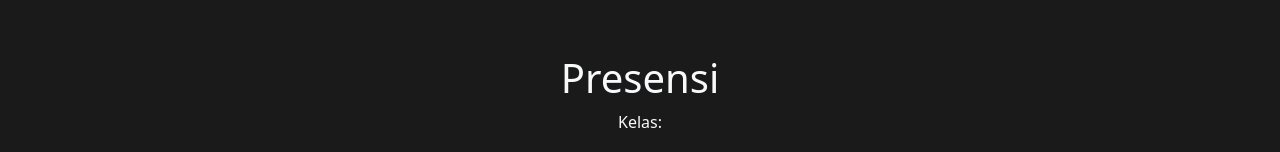
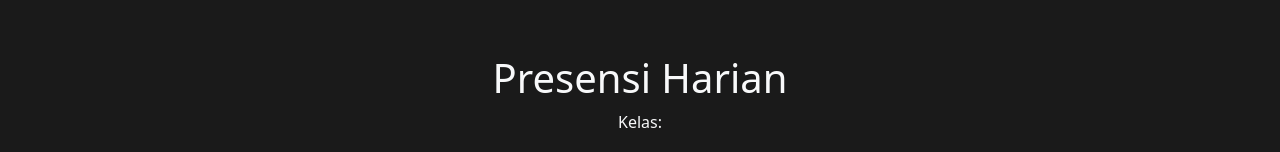
Before and after one commit to Wijdann0/newpresen, a Nuxt app: page /laporan in a window 1280 px wide. Shown: the part 346-498 px from the top of the page. Built offline with nearby package versions, Linux system fonts and the light colour scheme; no server answers; the database is empty.

Commit message:
Update index.vue

```diff
--- a/pages/laporan/index.vue
+++ b/pages/laporan/index.vue
@@ -42,7 +42,7 @@
 
     <div class="container pp" id="content">
       <div class="text-center mb-5 text-light">
-        <h1>Presensi</h1>
+        <h1>Presensi Harian</h1>
         <p>Kelas: {{ tingkat }} {{ jurusan }} {{ kelas }}</p>
         <p>Tanggal: {{ tgl_awal || today }}</p>
       </div>
```
